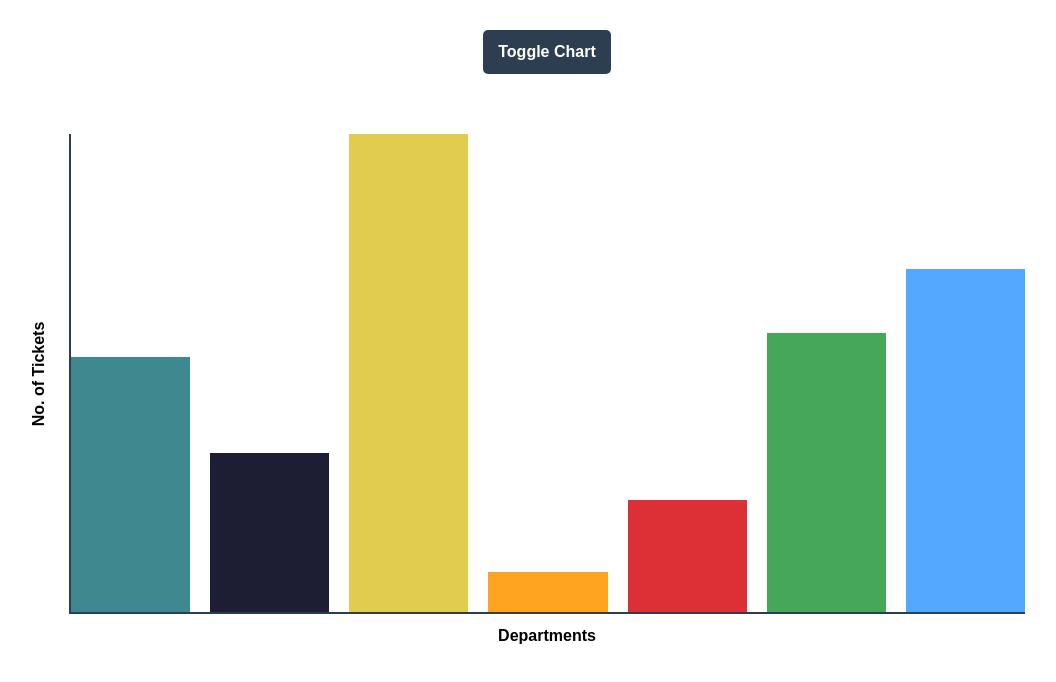
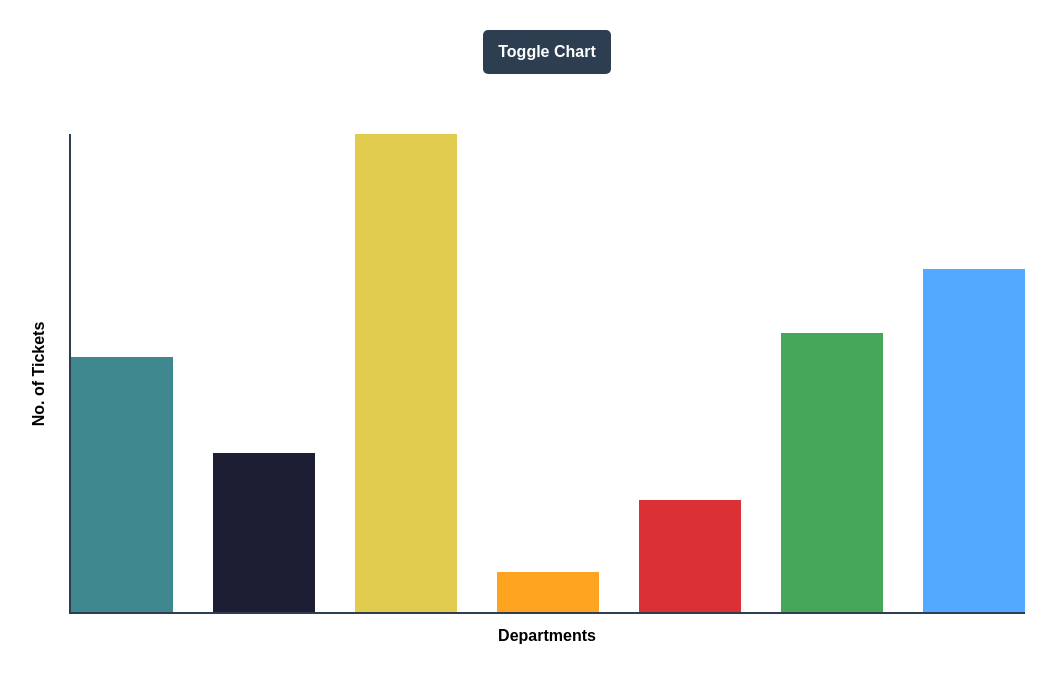
Before and after one commit to bharatramesh2601/barchart, a Next.js app: page / in a window 1280 px wide. Both pictures are taken after a click on the button "Toggle Chart". Shown: the top 682 px of the page, without its empty margins (93-1149 px from the left). Built offline with nearby package versions, Linux system fonts and the light colour scheme.

Commit message:
animated bars

```diff
--- a/src/app/barChart.tsx
+++ b/src/app/barChart.tsx
@@ -1,4 +1,5 @@
-import { useMemo } from "react"
+import { useMemo } from "react";
+import { motion } from "framer-motion";
 
 const Bar = ({
     name,
@@ -7,14 +8,21 @@ const Bar = ({
     height
 }) => {
     return (
-        <div
+        <motion.div
         className="bar"
+        initial={{ height: 0 }}
+        animate={{ height: `${height}%` }}
+        exit={{ height: 0 }}
         style={{
             height: `${height}%`,
             // height: `${ticketCount}%`,
             backgroundColor: color
         }}
-        />
+        >
+            <div className="tooltip">
+                {name} = {ticketCount}
+            </div>
+        </motion.div>
     )
 }
 
--- a/src/app/globals.css
+++ b/src/app/globals.css
@@ -40,7 +40,7 @@ body {
   border-right: 0;
   border-top: 0;
   display: flex;
-  gap: 20px;
+  gap: 40px;
   height: 100%;
   justify-content: space-between;
   width: 100%;
@@ -48,7 +48,28 @@ body {
 
 .bar {
   flex: 1;
-  height: 100%;
+  position: relative;
+}
+
+.tooltip {
+  background-color: #000;
+  border-radius: 5px;
+  color: #fff;
+  display: block;
+  font-weight: bold;
+  opacity: 0;
+  padding: 4px;
+  position: absolute;
+  right: 50%;
+  top: 0;
+  transform: translate(50%, -120%);
+  transition: opacity 0.4s ease-in-out;
+  width: max-content;
+  z-index: 10;
+}
+
+.bar:hover .tooltip{
+  opacity: 1;
 }
 
 .y-axis-label {
```
Also changed, not shown: package.json (+7 -6 lines), 1 other file (tests, documents, lock files or other folders).
